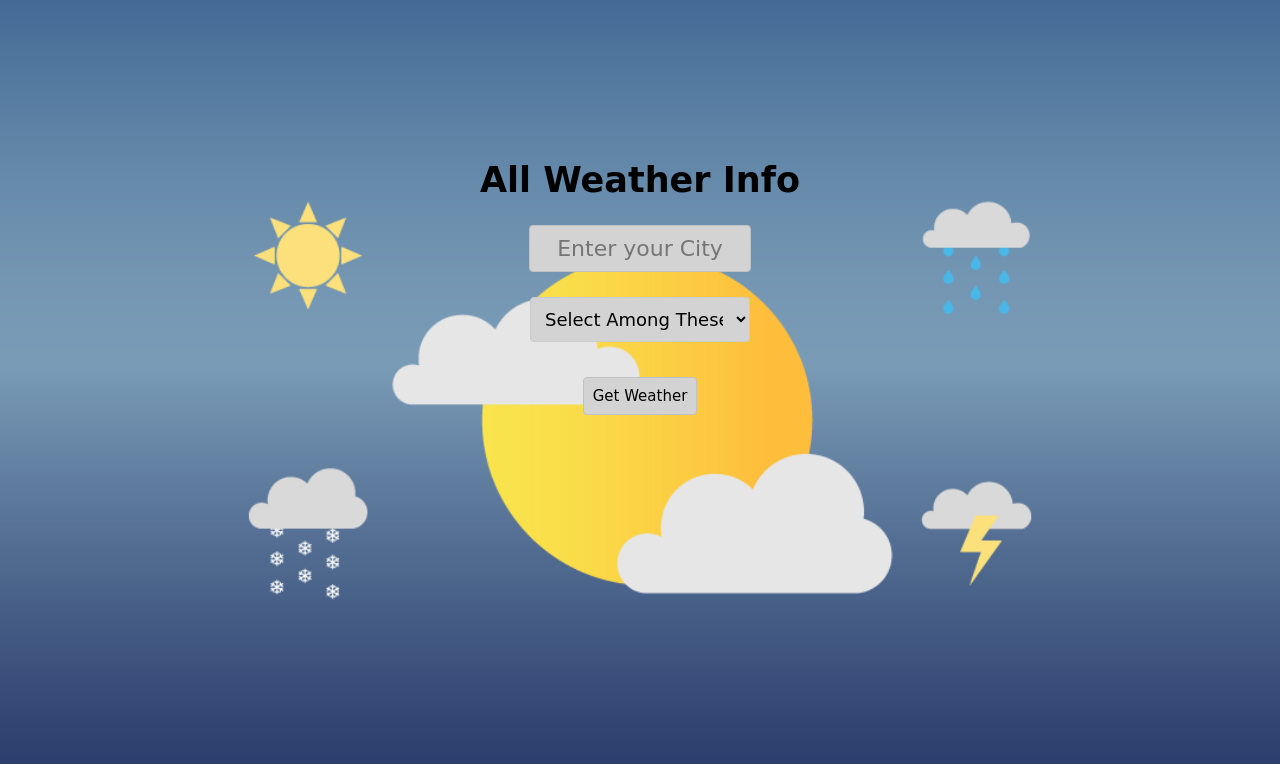
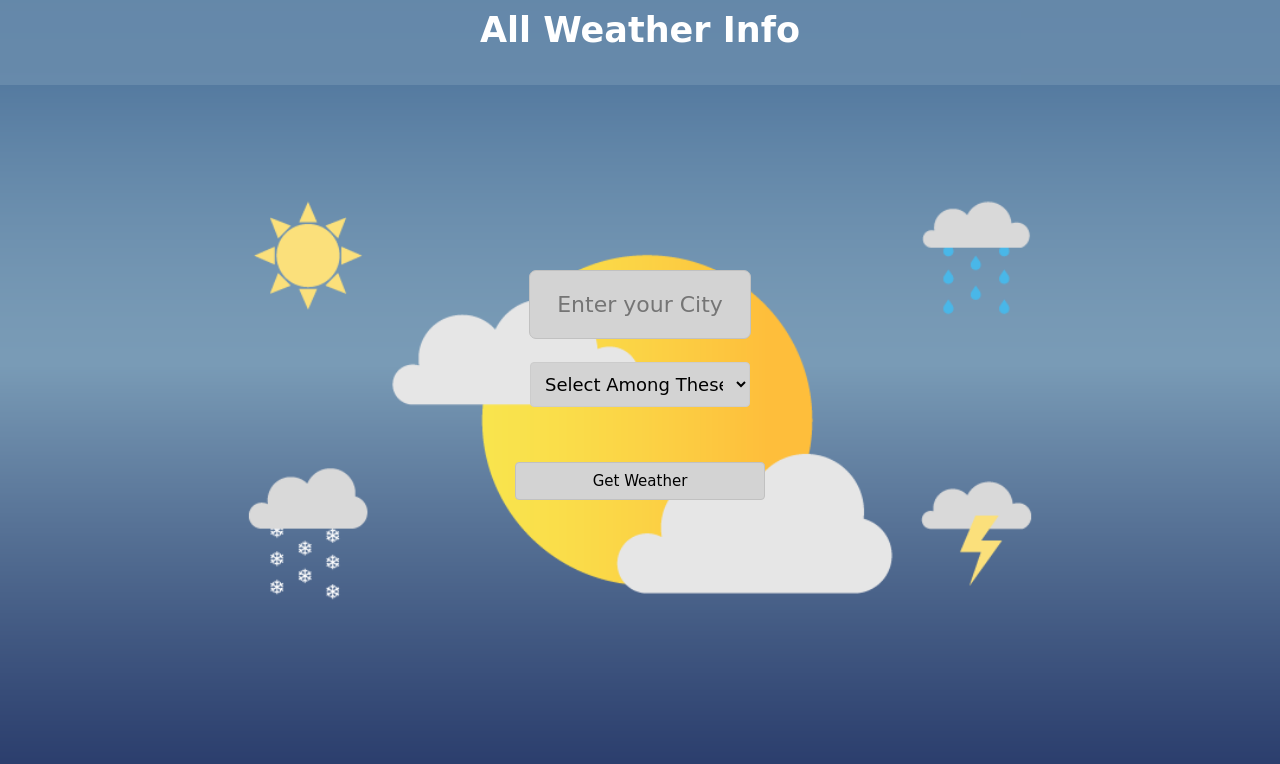
Before and after one commit to theravi04/Frontend_Projects, a plain HTML site: page Projects/WeatherInfo/weatherInfo.html in a window 1280 px wide. Drawn offline with Linux system fonts and the light colour scheme; a web font is replaced by a local one.

Commit message:
chor: added header stlying and input fiedl styilng for hover and focus state

```diff
--- a/Projects/WeatherInfo/style.css
+++ b/Projects/WeatherInfo/style.css
@@ -1,12 +1,21 @@
-@import url('https://fonts.googleapis.com/css2?family=Shantell+Sans:ital,wght@1,300&display=swap');
+@import url("https://fonts.googleapis.com/css2?family=Shantell+Sans:ital,wght@1,300&display=swap");
 
 * {
   margin: 0;
   padding: 0;
 }
 
+.main {
+    width: 100vw;
+    height: 100vh;
+    display: flex;
+    flex-direction: column;
+    justify-content: center;
+    align-items: center;
+}
+
 body {
-    font-family: 'Shantell Sans', cursive;
+  font-family: "Shantell Sans", cursive;
   text-align: center;
   display: flex;
   justify-content: center;
@@ -17,10 +26,18 @@ body {
   height: 100vh;
 }
 
-.head{
-    display: inline-flex;
+.head {
+  /* display: inline-flex;
   justify-self: center;
-    margin-top: 50%;
+   margin-top: 50%; */
+  position: fixed;
+  top: 0;
+  left: 0;
+  width: 100%;
+  background-color: #6a8dadde;
+  color: #fff;
+  padding: 10px 0;
+  text-align: center;
 }
 h1 {
   font-size: 35px;
@@ -28,12 +45,13 @@ h1 {
 }
 
 .input-container input[type="text"] {
-    font-family: 'Shantell Sans', cursive;
+  font-family: "Shantell Sans", cursive;
   color: aqua;
   width: 200px;
+  height: 100%;
   padding: 10px;
   border: 1px solid #c1c1c1;
-    border-radius: 4px;
+  border-radius: 7px;
   font-size: 22px;
   text-align: center;
   color: #000000;
@@ -41,7 +59,7 @@ h1 {
 }
 
 .dropdown {
-    font-family: 'Shantell Sans', cursive;
+  font-family: "Shantell Sans", cursive;
   text-align: center;
   display: flex;
   justify-content: center;
@@ -49,7 +67,7 @@ h1 {
 }
 
 .dropdown select {
-    font-family: 'Shantell Sans', cursive;
+  font-family: "Shantell Sans", cursive;
   text-align: center;
   width: 220px;
   padding: 10px;
@@ -60,7 +78,7 @@ h1 {
 }
 
 #getWeatherButton {
-    font-family: 'Shantell Sans', cursive;
+  font-family: "Shantell Sans", cursive;
   margin: 10px;
   margin-bottom: 30px;
   padding: 9px;
@@ -68,9 +86,22 @@ h1 {
   font-size: 15px;
   border: 1px solid #c1c1c1;
   border-radius: 4px;
-
 }
 
 #displayResult {
   font-size: 22px;
 }
+
+input[type="text"]:focus {
+  outline: none;
+  border: 2px solid #007bff;
+}
+input[type="text"]:focus {
+    background-color: rgba(211, 211, 211, 0.733);
+}
+
+.form-cointainer {
+  display: flex;
+  flex-direction: column;
+  gap: 20px;
+}
--- a/Projects/WeatherInfo/weatherInfo.html
+++ b/Projects/WeatherInfo/weatherInfo.html
@@ -7,9 +7,9 @@
     <link rel="stylesheet" href="style.css" />
   </head>
   <body>
+    <header class="head"><h1>All Weather Info</h1></header>
     <div class="main">
-      <div class="head"><h1>All Weather Info</h1></div>
-
+      <section class="form-cointainer">
         <div class="input-container">
           <input type="text" placeholder="Enter your City" id="userInput" />
         </div>
@@ -28,7 +28,7 @@
         </div>
 
         <button id="getWeatherButton">Get Weather</button>
-
+      </section>
       <p id="displayResult"></p>
     </div>
 
```
Lines whose indentation alone changed are shown as unchanged.
